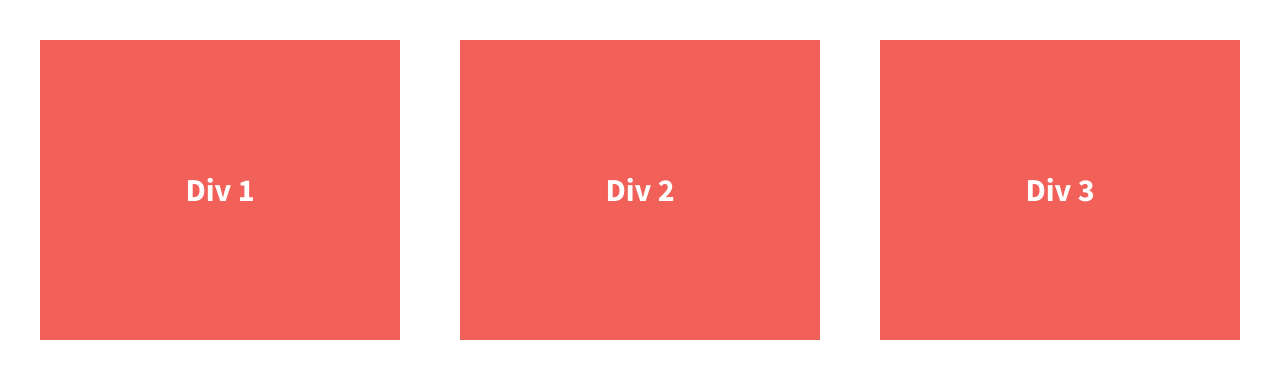
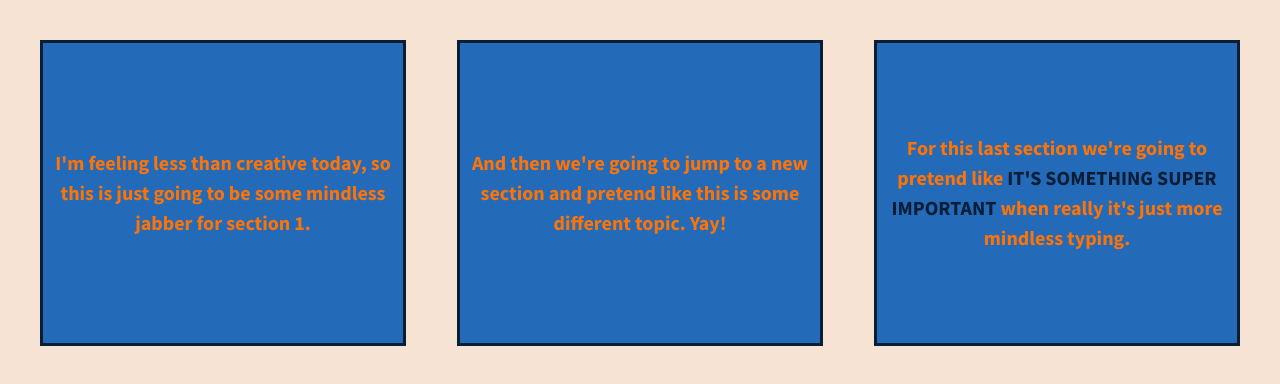
Before and after one commit to jeanette-f/206-divs-flexbox-starter, a plain HTML site: page index.html in a window 1280 px wide. Drawn offline with nearby package versions, Linux system fonts and the light colour scheme.

Commit message:
Added color scheme and content to divs

```diff
--- a/css/main.css
+++ b/css/main.css
@@ -97,7 +97,7 @@ textarea {
 
 
 html {
-  background-color: #fff;
+  background-color: #F7E3D4;
   height: 100%;
 }
 
@@ -117,19 +117,23 @@ body {
 
 .div-1, .div-2, .div-3 {
   /*give the divs a width of 30%, add display:flex, set justify-content and align-items to center*/
-  color: #fff;
+  color: #FC7307;
   line-height: 1.5em;
-  font-size: 1.6em;
-  background-color: #f16059;
+  font-size: 1em;
+  background-color: #236AB9;
   height: 300px;
   width: 30%;
   display: flex;
   justify-content: center;
   align-items: center;
-
+  text-align: center;
+  border: 3px solid #091D34;
 }
 
-
+span {
+  color: #091D34;
+  text-transform: uppercase;
+}
 
 
 /* ==========================================================================
--- a/index.html
+++ b/index.html
@@ -23,13 +23,13 @@
 
         <section class="wrapper">
             <div class="div-1">
-                Div 1
+                <p>I'm feeling less than creative today, so this is just going to be some mindless jabber for section 1.</p>
             </div>
             <div class="div-2">
-                Div 2
+                <p>And then we're going to jump to a new section and pretend like this is some different topic. Yay!</p>
             </div>
             <div class="div-3">
-                Div 3
+                <p>For this last section we're going to pretend like <span> it's something super important</span> when really it's just more mindless typing. </p>
             </div>
         </section>
 
```
